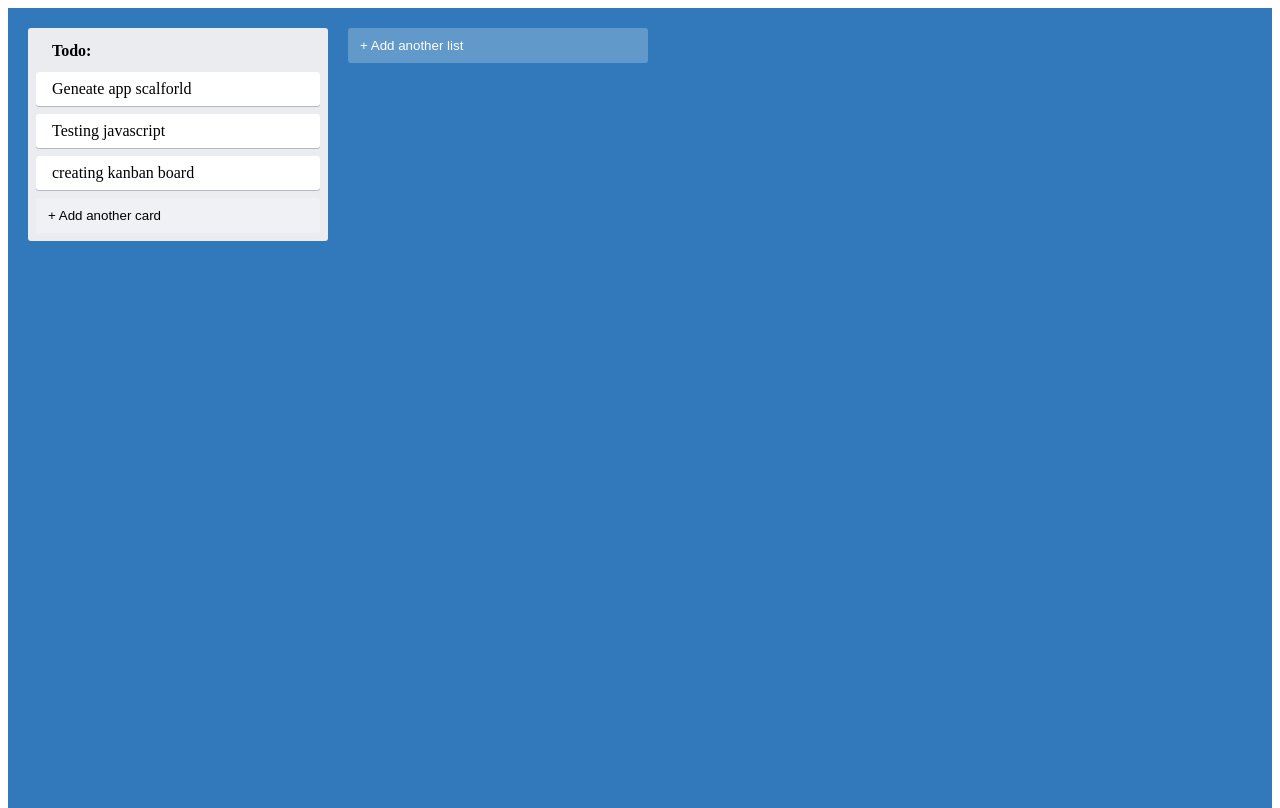
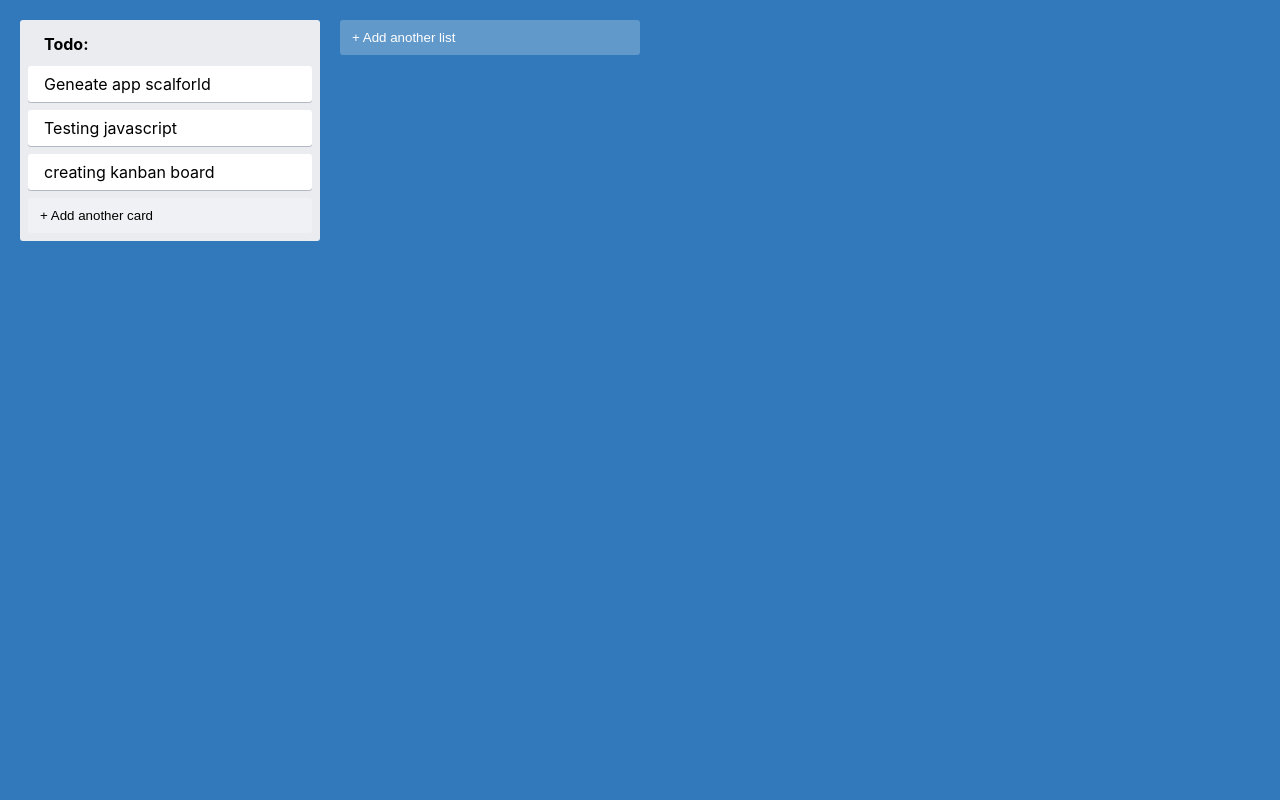
Before and after one commit to dhavall13/kanban-board, a React (Vite) app: page / in a window 1280 px wide. Built offline with nearby package versions, Linux system fonts and the light colour scheme.

Commit message:
fix styling

```diff
--- a/src/index.css
+++ b/src/index.css
@@ -1,3 +1,17 @@
+body {
+  margin: 0;
+  font-family: -apple-system, BlinkMacSystemFont, "Segoe UI", "Roboto",
+    "Oxygen", "Ubuntu", "Cantarell", "Fira Sans", "Droid Sans",
+    "Helvetica Neue", sans-serif;
+  -webkit-font-smoothing: antialiased;
+  -moz-osx-font-smoothing: grayscale;
+}
+
+code {
+  font-family: source-code-pro, Menlo, Monaco, Consolas, "Courier New",
+    monospace;
+}
+
 html {
   box-sizing: border-box;
 }
@@ -8,7 +22,7 @@
   box-sizing: inherit;
 }
 
- html,
+html,
 body,
 #root {
   height: 100%;
--- a/src/styles.ts
+++ b/src/styles.ts
@@ -10,32 +10,7 @@
   width: 100%;
 `
 
-type DragPreviewContainerProps = {
-  isHidden?: boolean
-  isPreview?: boolean
-}
-
-export const DragPreviewContainer = styled.div<DragPreviewContainerProps>`
-  transform: ${(props) => (props.isPreview ? 'rotate(5deg)' : undefined)};
-  opacity: ${(props) => (props.isHidden ? 0 : 1)};
-`
-
-type DragPreviewWrapperProps = {
-  position: {
-    x: number
-    y: number
-  }
-}
-
-export const DragPreviewWrapper = styled.div.attrs<DragPreviewWrapperProps>(
-  ({ position: { x, y } }) => ({
-    style: {
-      transform: `translate(${x}px, ${y}px)`,
-    },
-  })
-)<DragPreviewWrapperProps>``
-
-export const ColumnContainer = styled(DragPreviewContainer)`
+export const ColumnContainer = styled.div`
   background-color: #ebecf0;
   width: 300px;
   min-height: 40px;
@@ -43,7 +18,6 @@
   border-radius: 3px;
   padding: 8px 8px;
   flex-grow: 0;
-  flex-shrink: 0;
 `
 
 export const ColumnTitle = styled.div`
@@ -51,7 +25,7 @@
   font-weight: bold;
 `
 
-export const CardContainer = styled(DragPreviewContainer)`
+export const CardContainer = styled.div`
   background-color: #fff;
   cursor: pointer;
   margin-bottom: 0.5rem;
@@ -89,15 +63,6 @@
   align-items: flex-start;
 `
 
-export const NewItemInput = styled.input`
-  border-radius: 3px;
-  border: none;
-  box-shadow: #091e4240 0px 1px 0px 0px;
-  margin-bottom: 0.5rem;
-  padding: 0.5rem 1rem;
-  width: 100%;
-`
-
 export const NewItemButton = styled.button`
   background-color: #5aac44;
   border-radius: 3px;
@@ -108,12 +73,11 @@
   text-align: center;
 `
 
-export const CustomDragLayerContainer = styled.div`
-  height: 100%;
-  left: 0;
-  pointer-events: none;
-  position: fixed;
-  top: 0;
+export const NewItemInput = styled.input`
+  border-radius: 3px;
+  border: none;
+  box-shadow: #091e4240 0px 1px 0px 0px;
+  margin-bottom: 0.5rem;
+  padding: 0.5rem 1rem;
   width: 100%;
-  z-index: 100;
 `
```
